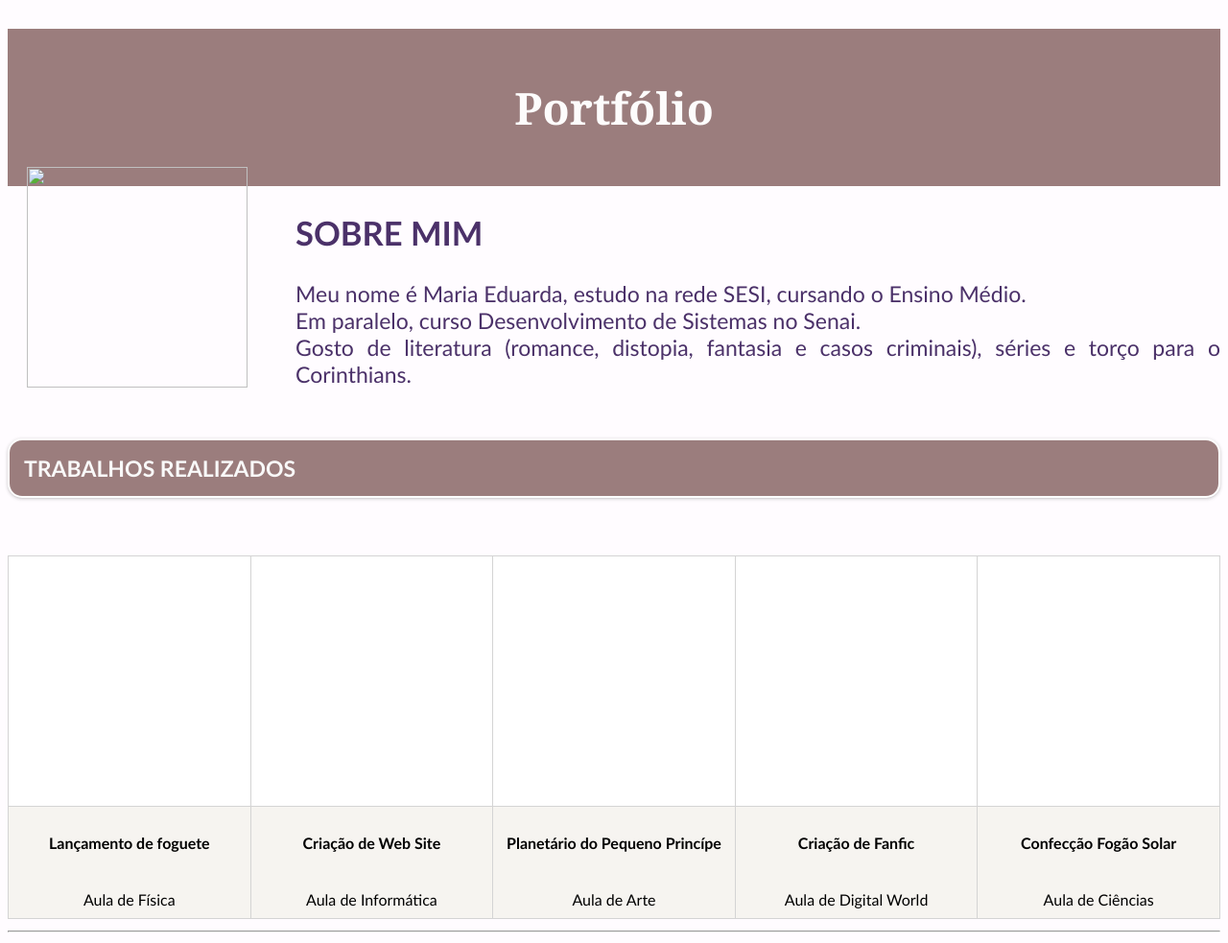
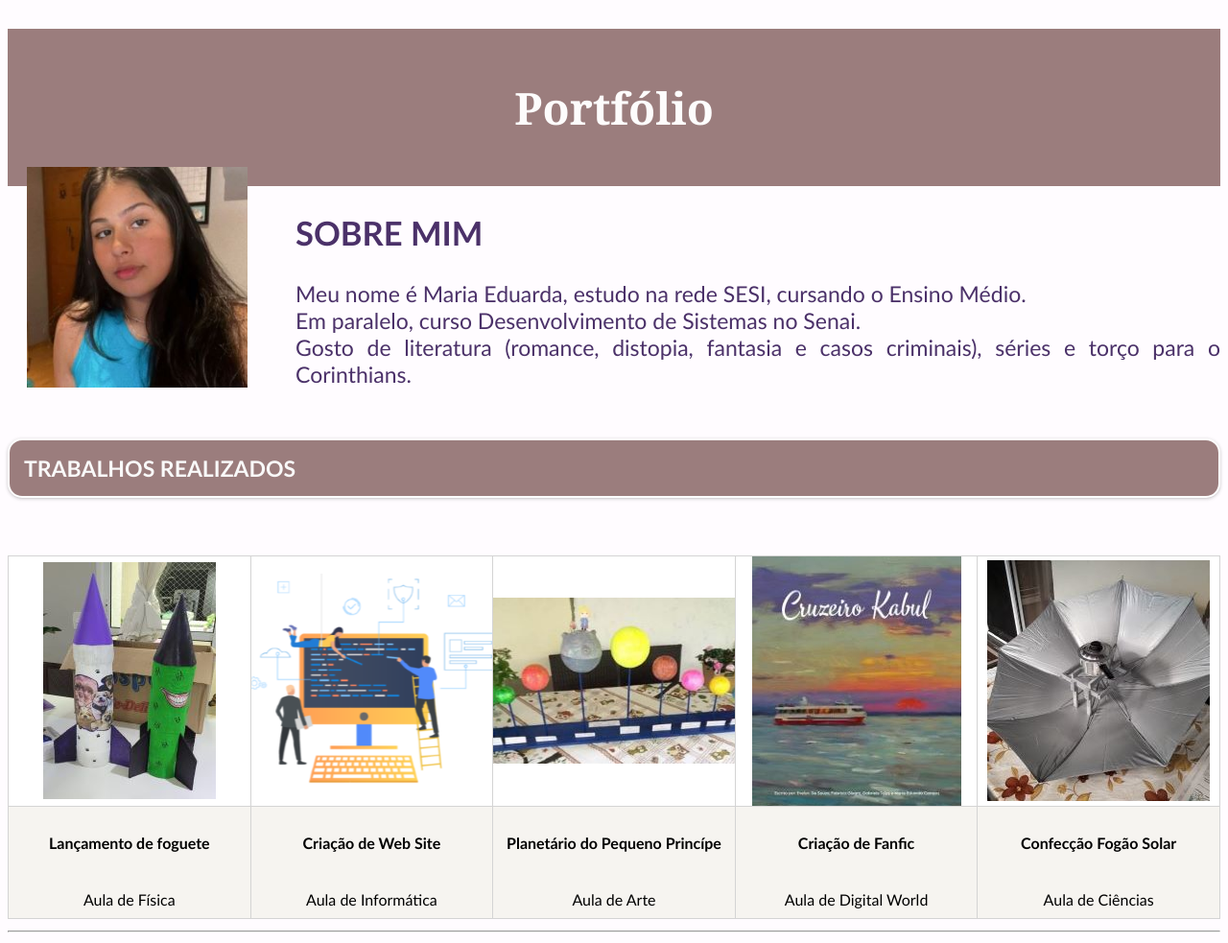
Before and after one commit to Dudaccampos/Portfolio, a plain HTML site: page index.html in a window 1280 px wide. Shown: the whole page at 96% size. Drawn offline with Linux system fonts and the light colour scheme.

Commit message:
Add files via upload

```diff
--- a/estilo.css
+++ b/estilo.css
@@ -55,17 +55,17 @@ header {
     }
 
     .imagem1{
-        background: url(Img/foguete.jpg)
+        background: url(foguete.jpg)
      }
      .imagem2{
-        background: url(Img/WebSite.png)
+        background: url(WebSite.png)
      }
      .imagem3{
-        background: url(Img/Planetario.jpg)
+        background: url(Planetario.jpg)
      }
      .imagem4{
-        background: url(Img/Fanfic.jpg)
+        background: url(Fanfic.jpg)
      }
      .imagem5{
-        background: url(Img/FogaoSolar.jpg)
+        background: url(FogaoSolar.jpg)
      }
--- a/index.html
+++ b/index.html
@@ -9,7 +9,7 @@
 </head>
 <body>
     <header><p><h1>Portfólio</h1></p>
-    <img src="img/rosto.jpg" width="230" height="230" style="float:left">
+    <img src="Rosto.jpg" width="230" height="230" style="float:left">
 </header>
 
 <div class="introducao">
```
Also changed, not shown: Fanfic.jpg (added), FogaoSolar.jpg (added), Planetario.jpg (added), Rosto.jpg (added), WebSite.png (added), foguete.jpg (added).
